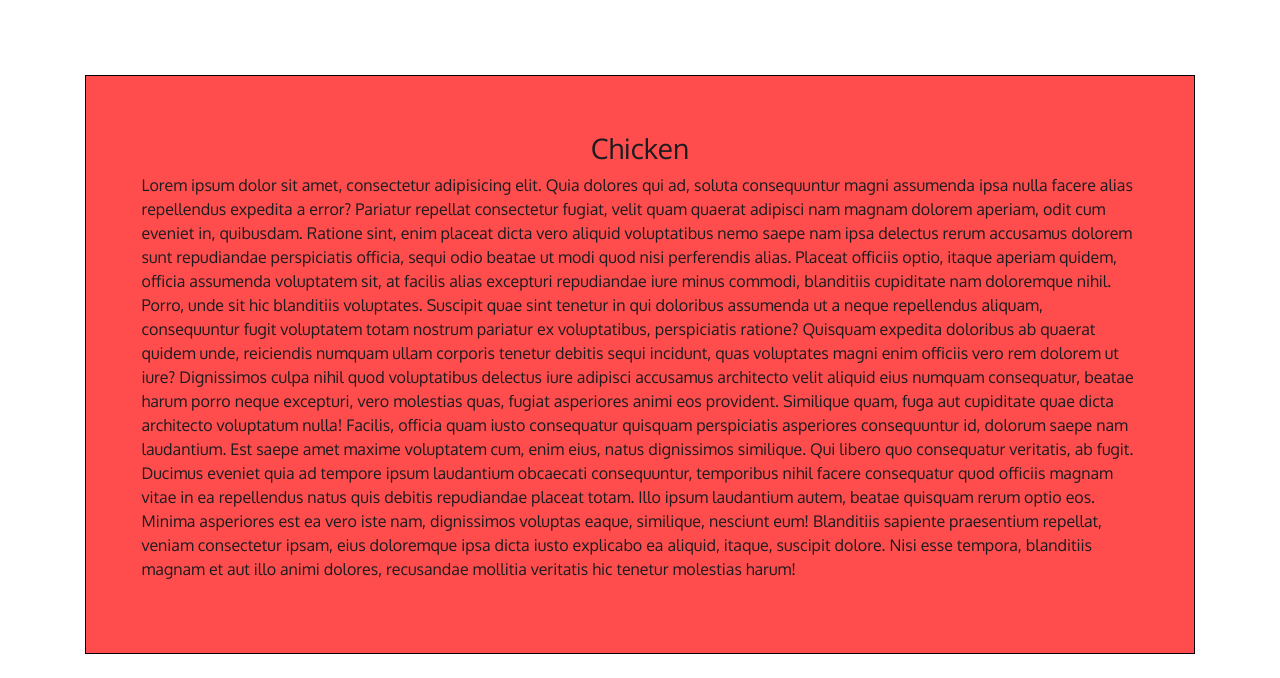
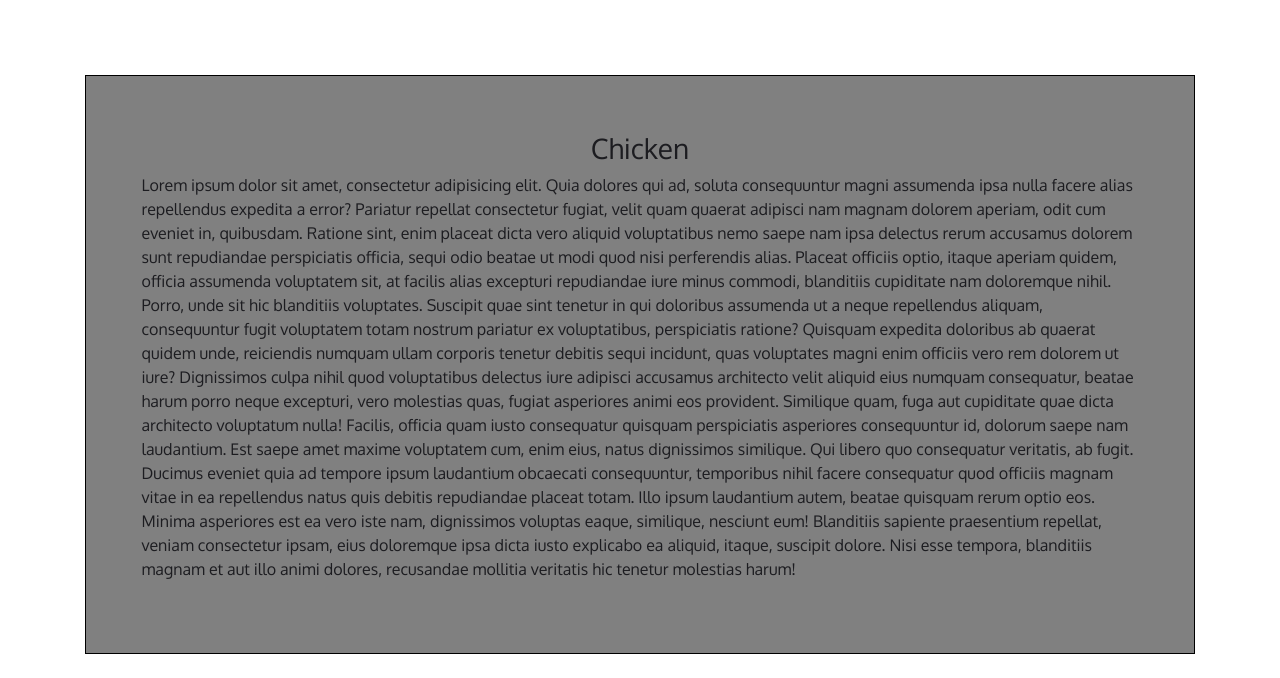
Before and after one commit to yogi2108/aanchal, a plain HTML site: page module-3/index.html in a window 1280 px wide. Shown: the part 122-800 px from the top of the page. Drawn offline with nearby package versions, Linux system fonts and the light colour scheme.

Commit message:
Update style.css

```diff
--- a/module-3/css/style.css
+++ b/module-3/css/style.css
@@ -21,6 +21,6 @@ section {
     margin-top: 7%;
     margin-bottom: 3%;
     padding: 5%;
-    background-color: rgba(255, 0, 0, .7);
+    background-color: grey;
 
 }
```
